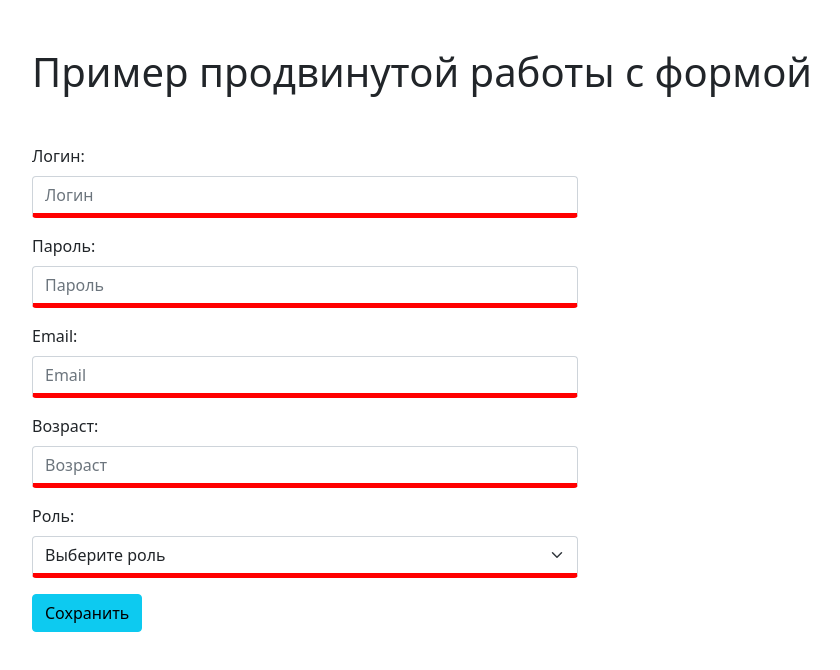
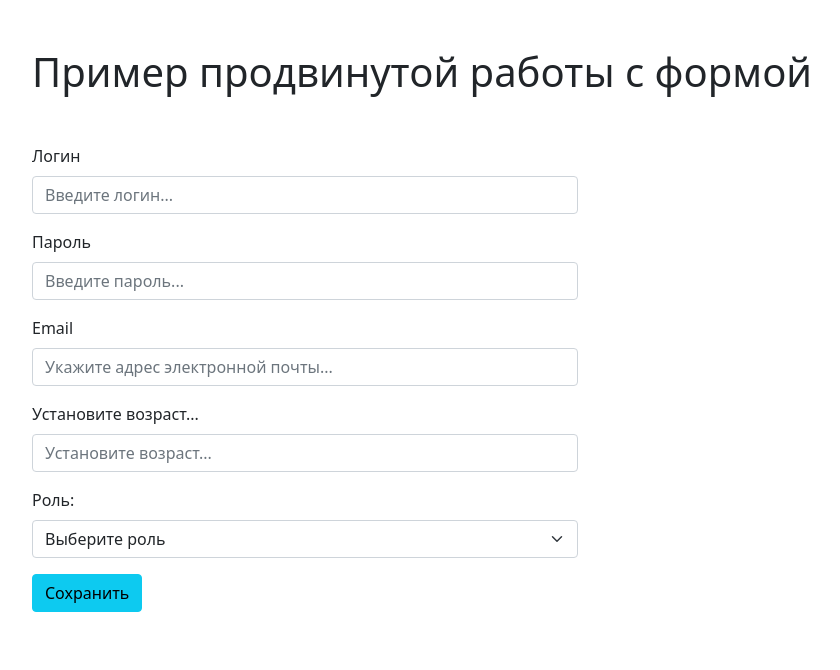
Before and after one commit to IgorGuz0206/app-form-advanced, an Angular app: page / in a window 1280 px wide. Shown: the top 670 px of the page, without its empty margins (50-890 px from the left). Built offline with nearby package versions, Linux system fonts and the light colour scheme.

Commit message:
Обработка полей Bootstrap

```diff
--- /dev/null
+++ b/src/app/custom-validators.ts
@@ -0,0 +1,26 @@
+import { AbstractControl, ValidatorFn } from "@angular/forms";
+
+export function emailValidator(control: AbstractControl): { [key: string]: any} | null {
+  const emailRegex =
+    /^([a-zA-Z0-9_.\-])+@(([a-zA-Z0-9\-])+\.)+([a-zA-Z0-9]{2,6})$/
+  const value = control.value;
+  const result = emailRegex.test(value);
+
+  if (!result) {
+    return {emailValidator: {value}}
+  }
+    return null;
+}
+
+export function rangeValidator(minValue: number, maxValue: number): ValidatorFn {
+
+  return (control: AbstractControl): { [key: string]: any} | null => {
+    const value = +control.value
+
+    if (isNaN(value)) return {rangeValidator: (value)}
+    if (value < minValue || value > maxValue) return {rangeValidator: (value)}
+    return null
+  }
+
+
+}
--- a/src/app/form/form.component.html
+++ b/src/app/form/form.component.html
@@ -1,36 +1,79 @@
 <form (ngSubmit)="onSubmit()" [formGroup]="userForm">
 
   <div class="mb-3">
-    <label class="form-label" for="name">Логин:</label>
-    <input class="form-control" id="name" type="text" formControlName="name" placeholder="Логин">
-    <div *ngIf="formErrors.name" class="alert alert-danger">{{formErrors.name}}</div>
+    <label class="form-label" for="name">{{formLabels.name}}</label>
+    <input (blur)="onValueChanged()"
+    [ngClass]="{'is-valid': userForm.controls.name.valid,
+                       'is-invalid': userForm.controls.name.invalid && userForm.controls.name.touched}"
+      class="form-control" id="name" type="text" formControlName="name" placeholder="{{formPlaceholders.name}}">
+
+    <div *ngIf="userForm.controls.name.invalid && userForm.controls.name.touched" class="invalid-feedback">
+      {{formErrors.name}}
+    </div>
+    <div *ngIf="userForm.controls.name.valid" class="valid-feedback">
+      {{formSuccess.name}}
+    </div>
   </div>
 
   <div class="mb-3">
-    <label class="form-label" for="password">Пароль:</label>
-    <input class="form-control" id="password" type="password" formControlName="password" placeholder="Пароль">
-    <div *ngIf="formErrors.password" class="alert alert-danger">{{formErrors.password}}</div>
+    <label class="form-label" for="password">{{formLabels.password}}</label>
+    <input (blur)="onValueChanged()"
+    [ngClass]="{'is-valid': userForm.controls.password.valid,
+                       'is-invalid': userForm.controls.password.invalid && userForm.controls.password.touched}"
+      class="form-control" id="password" type="text" formControlName="password" placeholder="{{formPlaceholders.password}}">
+
+    <div *ngIf="userForm.controls.password.invalid && userForm.controls.password.touched" class="invalid-feedback">
+      {{formErrors.password}}
+    </div>
+    <div *ngIf="userForm.controls.password.valid" class="valid-feedback">
+      {{formSuccess.password}}
+    </div>
   </div>
 
   <div class="mb-3">
-    <label class="form-label" for="email">Email:</label>
-    <input class="form-control" id="email" type="email" formControlName="email" placeholder="Email">
-    <div *ngIf="formErrors.email" class="alert alert-danger">{{formErrors.email}}</div>
+    <label class="form-label" for="email">{{formLabels.email}}</label>
+    <input (blur)="onValueChanged()"
+    [ngClass]="{'is-valid': userForm.controls.email.valid,
+                       'is-invalid': userForm.controls.email.invalid && userForm.controls.email.touched}"
+      class="form-control" id="email" type="text" formControlName="email" placeholder="{{formPlaceholders.email}}">
+
+    <div *ngIf="userForm.controls.email.invalid && userForm.controls.email.touched" class="invalid-feedback">
+      {{formErrors.email}}
+    </div>
+    <div *ngIf="userForm.controls.email.valid" class="valid-feedback">
+      {{formSuccess.email}}
+    </div>
   </div>
 
   <div class="mb-3">
-    <label class="form-label" for="age">Возраст:</label>
-    <input class="form-control" id="age" type="text" formControlName="age" placeholder="Возраст">
-    <div *ngIf="formErrors.age" class="alert alert-danger">{{formErrors.age}}</div>
+    <label class="form-label" for="age">{{formLabels.age}}</label>
+    <input (blur)="onValueChanged()"
+    [ngClass]="{'is-valid': userForm.controls.age.valid,
+                       'is-invalid': userForm.controls.age.invalid && userForm.controls.age.touched}"
+      class="form-control" id="age" type="number" formControlName="age" placeholder="{{formPlaceholders.age}}">
+
+    <div *ngIf="userForm.controls.age.invalid && userForm.controls.age.touched" class="invalid-feedback">
+      {{formErrors.age}}
+    </div>
+    <div *ngIf="userForm.controls.age.valid" class="valid-feedback">
+      {{formSuccess.age}}
+    </div>
   </div>
 
   <div class="mb-3">
     <label class="form-label" for="role">Роль:</label>
-    <select class="form-select" id="role" formControlName="role">
+    <select class="form-select" id="role" formControlName="role"
+    [ngClass]="{'is-valid': userForm.controls.role.valid,
+                       'is-invalid': userForm.controls.role.invalid && userForm.controls.role.touched}">
       <option [value]="null" disabled selected>Выберите роль</option>
       <option *ngFor="let role of roles" [value]="role">{{role}}</option>
     </select>
-    <div *ngIf="formErrors.role" class="alert alert-danger">{{formErrors.role}}</div>
+    <div *ngIf="userForm.controls.role.invalid && userForm.controls.role.touched" class="invalid-feedback">
+      {{formErrors.role}}
+    </div>
+    <div *ngIf="userForm.controls.role.valid" class="valid-feedback">
+      {{formSuccess.role}}
+    </div>
   </div>
 
   <div class="mb-3">
--- a/src/app/form/form.component.scss
+++ b/src/app/form/form.component.scss
@@ -1,7 +1,7 @@
-form .ng-valid {
-  border-bottom: 5px solid green !important;
-}
+// form .ng-valid {
+//   border-bottom: 5px solid green !important;
+// }
 
-form .ng-invalid {
-  border-bottom: 5px solid red !important;
-}
+// form .ng-invalid {
+//   border-bottom: 5px solid red !important;
+// }
--- a/src/app/form/form.component.ts
+++ b/src/app/form/form.component.ts
@@ -7,6 +7,7 @@ import {
   NgForm,
   FormBuilder,
 } from '@angular/forms';
+import { emailValidator, rangeValidator } from '../custom-validators';
 
 @Component({
   selector: 'app-form',
@@ -19,73 +20,108 @@ export class FormComponent implements OnInit {
 
   userForm!: FormGroup;
 
+  formSuccess = {
+    name: 'Принято!',
+    password: 'Принято!',
+    email: 'Принято!',
+    age: 'Принято!',
+    role: 'Принято!',
+  };
+
+  formPlaceholders = {
+    name: 'Введите логин...',
+    password: 'Введите пароль...',
+    email: 'Укажите адрес электронной почты...',
+    age: 'Установите возраст...',
+    role: 'Выберите роль из списка...',
+  };
+
+  formLabels = {
+    name: 'Логин',
+    password: 'Пароль',
+    email: 'Email',
+    age: 'Установите возраст...',
+    role: 'Роль',
+  };
+
   formErrors: any = {
     name: '',
     password: '',
     email: '',
     age: '',
-    role: ''
+    role: '',
   };
 
   validationMessages: any = {
     name: {
       required: 'Имя обязательно',
       minlength: 'Имя должно содержать не менее 4 символов',
-      maxlength: 'Имя должно содержать не более 15 символов'
+      maxlength: 'Имя должно содержать не более 15 символов',
     },
     password: {
       required: 'Пароль обязателен',
       minlength: 'Имя должно содержать не менее 7 символов',
-      maxlength: 'Имя должно содержать не более 25 символов'
+      maxlength: 'Имя должно содержать не более 25 символов',
     },
     email: {
       required: 'Email обязателен',
-      email: 'Неправильний формат email адреса'
+      emailValidator: 'Неправильний формат email адреса',
     },
     age: {
       required: 'Возраст обязателен',
-      pattern: 'Значение должно быть числом'
+      rangeValidator: 'Значение должно быть числом в диапазоне 1...122',
     },
     role: {
-      required: 'Обязательное поле'
-    }
+      required: 'Обязательное поле',
+    },
   };
 
-  constructor(private formBuilder: FormBuilder) {
-
-  }
+  constructor(private formBuilder: FormBuilder) {}
 
   ngOnInit(): void {
-    this.buildForm()
+    this.buildForm();
   }
 
   onSubmit(): void {}
 
   private buildForm(): void {
     this.userForm = this.formBuilder.group({
-      name: [this.user.name, [Validators.required, Validators.minLength(4), Validators.maxLength(15)]],
-      password: [this.user.password, [Validators.required, Validators.minLength(7), Validators.maxLength(25)]],
-      email: [this.user.email, [Validators.required, Validators.email]],
-      age: [this.user.age, [Validators.required, Validators.pattern(/^\d+/)]],
-      role: [this.user.role, [Validators.required]]
+      name: [
+        this.user.name,
+        [
+          Validators.required,
+          Validators.minLength(4),
+          Validators.maxLength(15),
+        ],
+      ],
+      password: [
+        this.user.password,
+        [
+          Validators.required,
+          Validators.minLength(7),
+          Validators.maxLength(25),
+        ],
+      ],
+      email: [this.user.email, [Validators.required, emailValidator]],
+      age: [this.user.age, [Validators.required, rangeValidator(1, 122)]],
+      role: [this.user.role, [Validators.required]],
     });
-    this.userForm.valueChanges.subscribe(() => this.onValueChanged())
+    this.userForm.valueChanges.subscribe(() => this.onValueChanged());
   }
 
-  private onValueChanged(data?: any): void {
-    const form: any = this.userForm
+  onValueChanged(data?: any): void {
+    const form: any = this.userForm;
 
-    Object.keys(this.formErrors).forEach((field) => {
+    Object.keys(this.formErrors).forEach(field => {
       this.formErrors[field] = ' ';
 
       const control = form.get(field);
 
-      if (control && control.dirty && control.invalid) {
+      if ((control.dirty || control.touched) && control.invalid) {
         const message = this.validationMessages[field];
 
-        Object.keys(control.errors).forEach(key => this.formErrors[field] += message[key] + ' ')
-        }
-
-    })
+        Object.keys(control.errors).some(key => this.formErrors[field] = message[key]);
+      }
+    });
   }
 }
```
